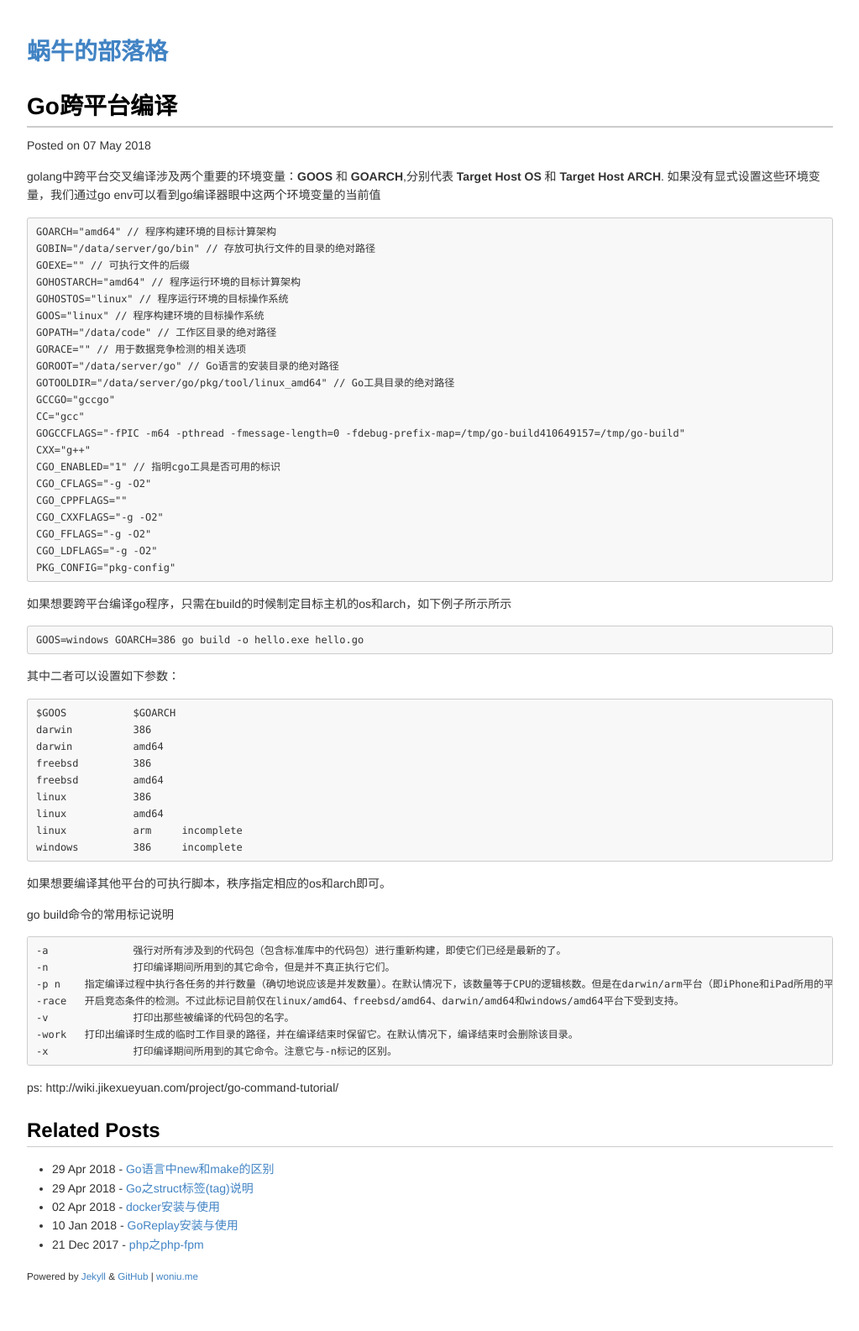
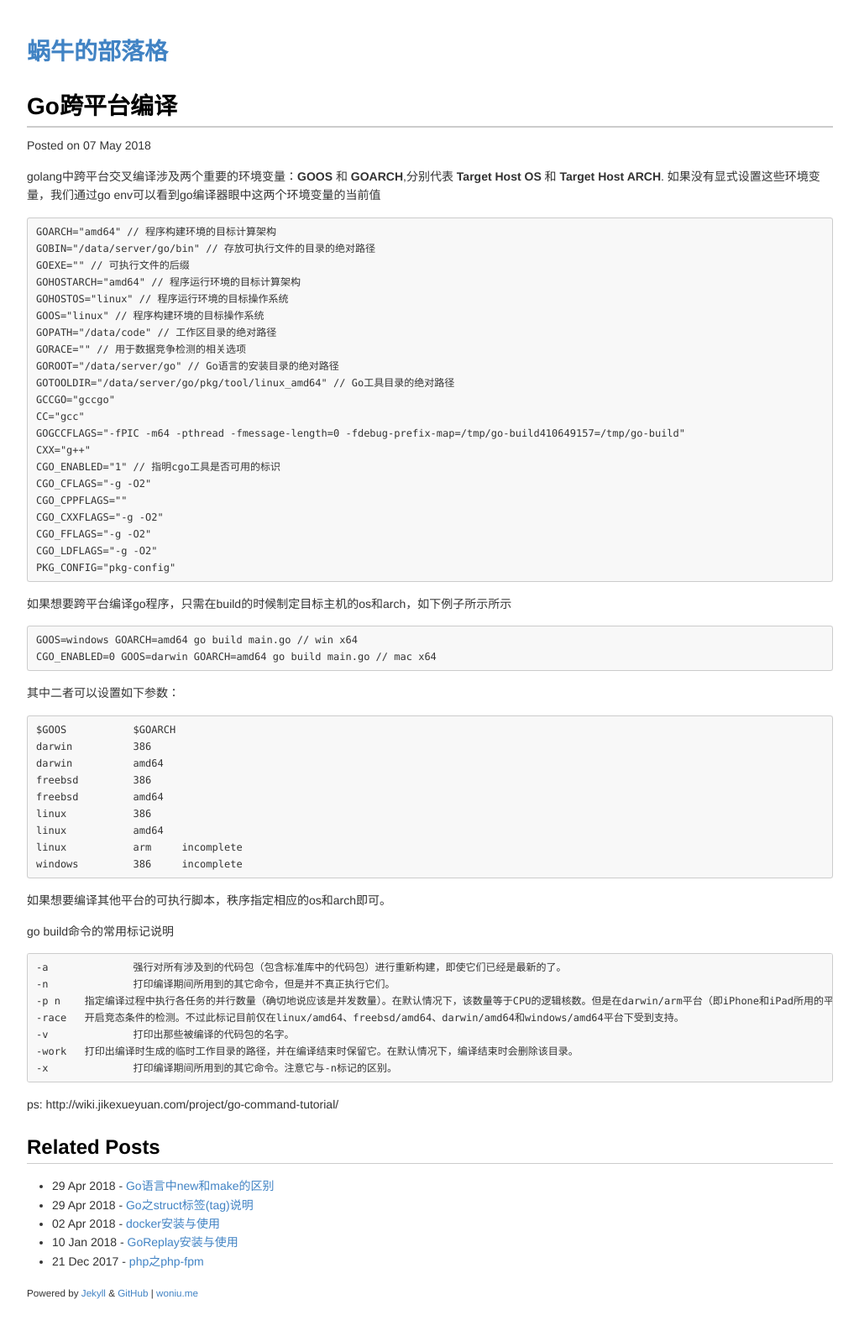
Before and after one commit to peng2089/dp.github.io, a Jekyll site: the page built from _posts/2018-05-07-Go跨平台编译.md, in a window 1280 px wide. Shown: the whole page at 84% size, without its empty margins (128-1151 px from the left). Built offline with Jekyll 4.4.1, drawn with Linux system fonts in a browser that asks for light colours.

Commit message:
更新: Go跨平台编译

````diff
--- a/_posts/2018-05-07-Go跨平台编译.md
+++ b/_posts/2018-05-07-Go跨平台编译.md
@@ -33,7 +33,8 @@ PKG_CONFIG="pkg-config"
 
 如果想要跨平台编译go程序，只需在build的时候制定目标主机的os和arch，如下例子所示所示
 ```
-GOOS=windows GOARCH=386 go build -o hello.exe hello.go
+GOOS=windows GOARCH=amd64 go build main.go // win x64
+CGO_ENABLED=0 GOOS=darwin GOARCH=amd64 go build main.go // mac x64
 ```
 其中二者可以设置如下参数：
 ```
````
